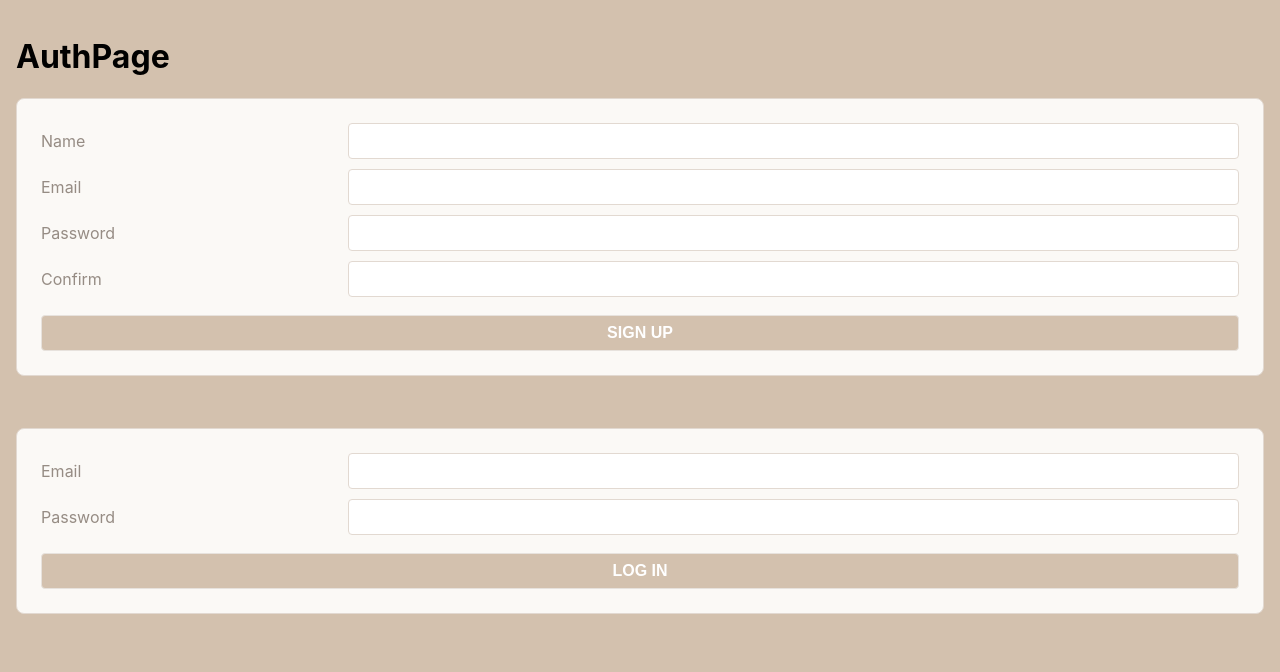
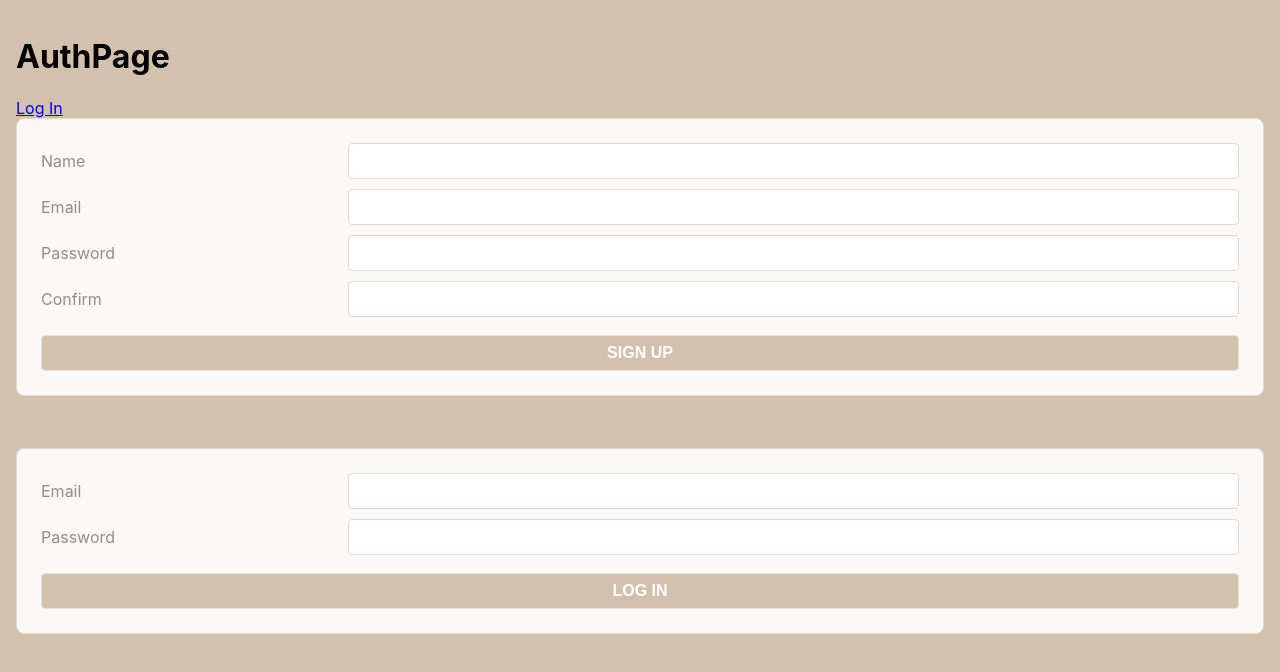
Before and after one commit to jmsp43/CRUD-cafe, a React (Create React App) app: page / in a window 1280 px wide. Shown: the top 672 px of the page. Built offline with nearby package versions, Linux system fonts and the light colour scheme.

Commit message:
committing before i mess something up

```diff
--- a/src/App.jsx
+++ b/src/App.jsx
@@ -22,7 +22,8 @@ function App() {
           </Routes>
         </>
       ) : (
-        <AuthPage setUser={setUser} />
+          <AuthPage user = {user}
+            setUser={setUser} />
         // <Routes>
         //   <Route path = '/' element = {<AuthPage />}/>
         // </Routes>
--- a/src/components/Login/LoginForm.jsx
+++ b/src/components/Login/LoginForm.jsx
@@ -22,6 +22,8 @@ export default function LoginForm() {
             event.preventDefault()
             try {
                   const user = await usersService.logIn(creds)
+                  console.log('Log in successful, here is user obj:')
+                  console.log(user)
             }
             catch (error) {
                   SetError('Log in failed, try again')
--- a/src/components/SignUp/SignUpForm.jsx
+++ b/src/components/SignUp/SignUpForm.jsx
@@ -1,6 +1,7 @@
 import React from 'react'
 import { PureComponent } from 'react'
 import { signUp } from '../../utilities/users-service';
+import { Link } from 'react-router-dom';
 
 export default class SignUpForm extends PureComponent {
   // state is always an object with a property for each "piece" of state
@@ -50,6 +51,8 @@ handleSubmit = async (evt) => {
           const disable = this.state.password !== this.state.confirm;
           return (
             <div>
+                    <Link to=""
+              >Log In</Link>
               <div className="form-container">
                 <form autoComplete="off" onSubmit={this.handleSubmit}>
                   <label>Name</label>
--- a/src/pages/Auth/AuthPage.jsx
+++ b/src/pages/Auth/AuthPage.jsx
@@ -2,12 +2,15 @@ import React from "react";
 import LoginForm from "../../components/Login/LoginForm";
 import SignUpForm from "../../components/SignUp/SignUpForm";
 
-export default function AuthPage({ setUser }) {
+export default function AuthPage({ user, setUser }) {
   return (
+
     <main>
       <h1>AuthPage</h1>
       <SignUpForm setUser={setUser} />
       <LoginForm />
+
+      {/* {user ? <LoginForm/> : <SignUpForm setUser = {setUser}/>} */}
     </main>
   );
 }
```
